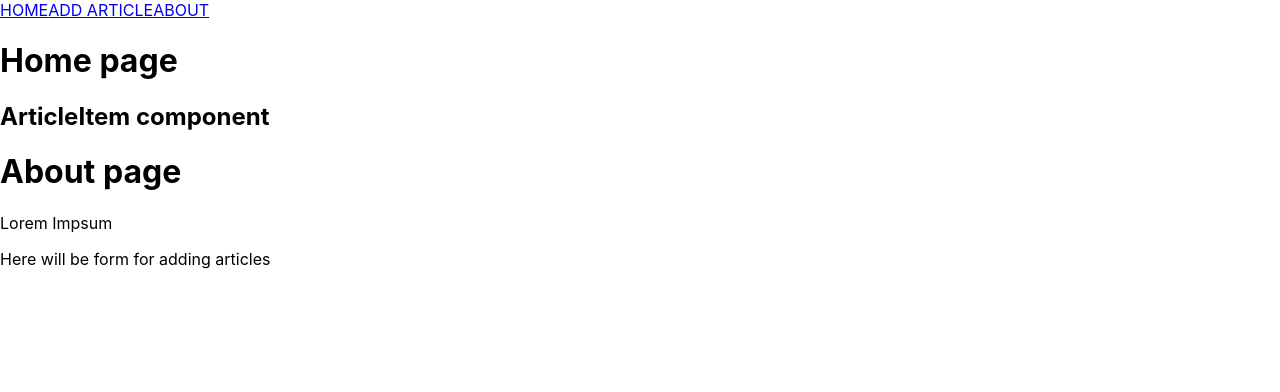
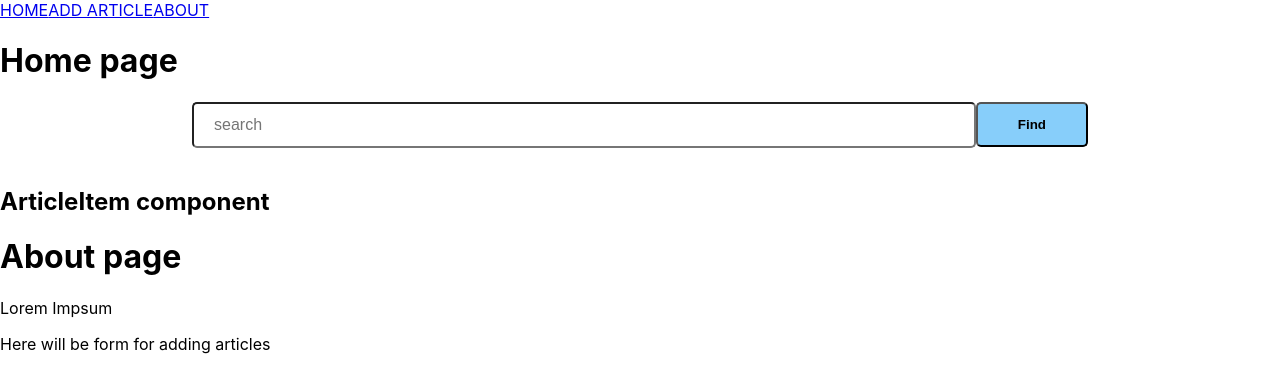
Before and after one commit to SvitlanaRybakova/react-app-group-blogg, a React (Create React App) app: page / in a window 1280 px wide. Shown: the top 392 px of the page. Built offline with nearby package versions, Linux system fonts and the light colour scheme.

Commit message:
added search input
connect to Home page, added styles

```diff
--- /dev/null
+++ b/src/components/Search.js
@@ -0,0 +1,22 @@
+import React, { useContext } from 'react';
+import { ArticleContext } from '../contexts/ArticleContext';
+import { form, input, button } from '../styles/Search.module.css'
+
+function Search(){
+  const { searchInput, onChange, findArticle } = useContext(ArticleContext);
+  return(
+    <form onSubmit={findArticle} className={form}>
+      <input
+      className={input}
+      type="text"
+      placeholder="search"
+      value={searchInput}
+      onChange={onChange}
+
+      />
+
+      <button className={button}>Find</button>
+    </form>
+  )
+}
+export default Search;
--- a/src/pages/Home.js
+++ b/src/pages/Home.js
@@ -1,9 +1,11 @@
 import ArticleItem from "../components/ArticleItem";
+import Search from "../components/Search";
 
 function Home(){
   return(
     <div className="home">
       <h1>Home page</h1>
+      <Search/>
       <ArticleItem></ArticleItem>
     </div>
   );
--- /dev/null
+++ b/src/styles/Search.module.css
@@ -0,0 +1,25 @@
+.form{
+  display: flex;
+  width: 70%;
+  margin: 0 auto;
+}
+.input{
+  display: block;
+  width: 100%;
+  height: 40px;
+  padding-left: 20px;
+  border-radius: 5px;
+  margin: 0 auto;
+  font-size: 16px;
+
+}
+.button{
+  /* display: block; */
+  background-color: lightskyblue;
+  border-radius: 5px;
+  font-weight: bold;
+  padding: 13px 40px;
+  margin: 0 auto;
+  margin-bottom: 20px;
+  cursor: pointer;
+}
```
